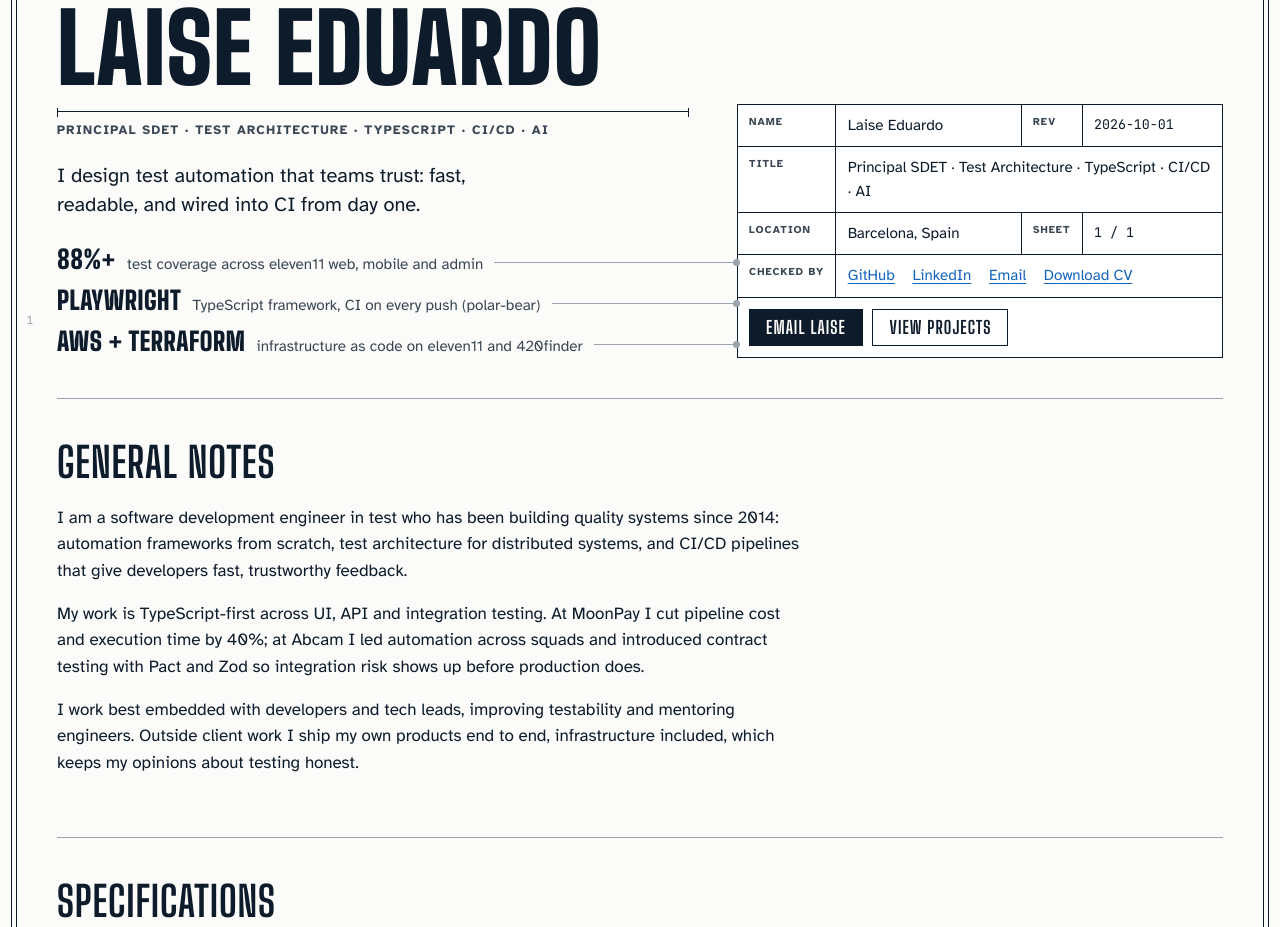
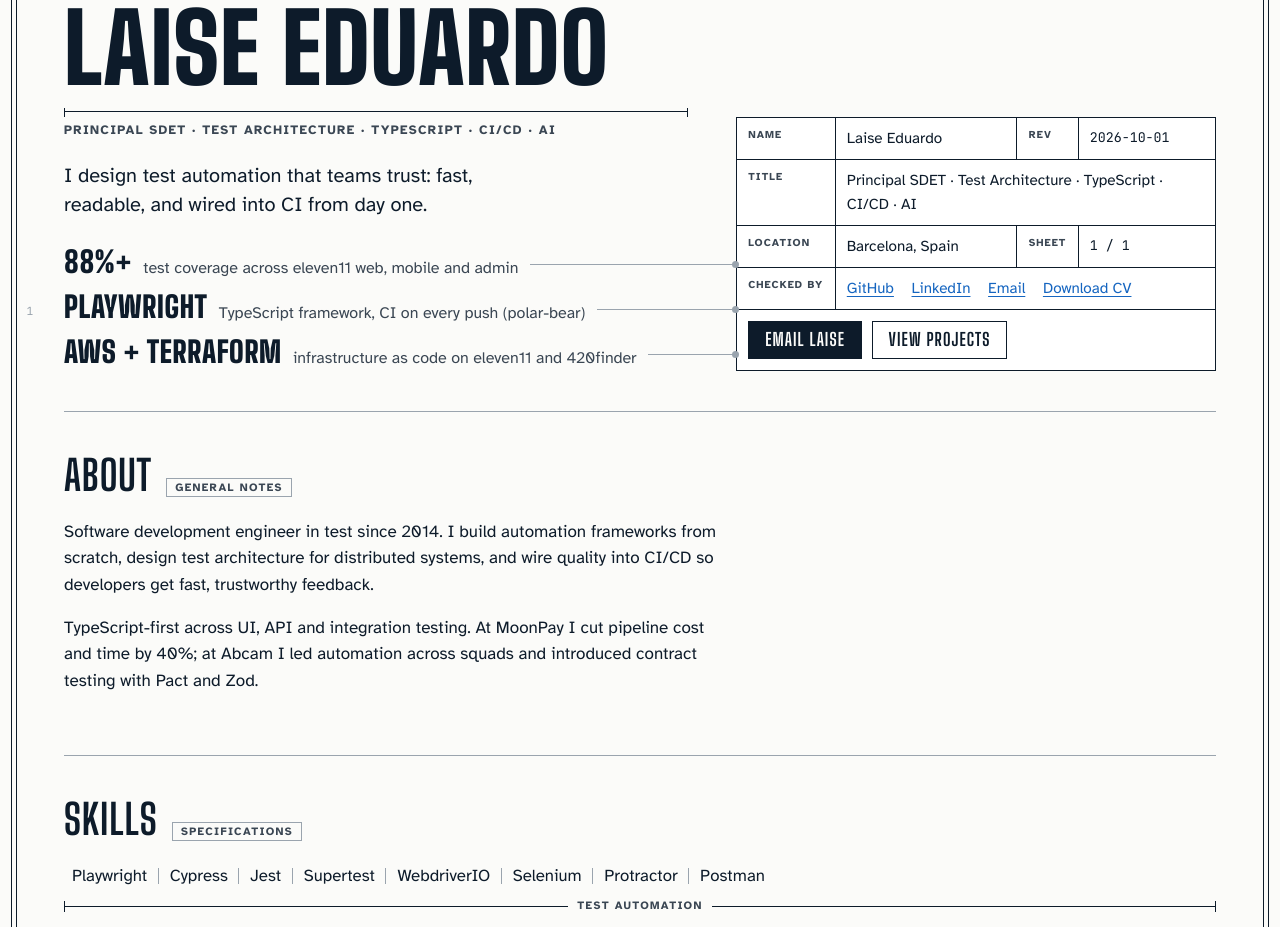
Before and after one commit to LaiseEduardo/laise-eduardo.com, a website with bundled scripts: page site/index.html in a window 1280 px wide. Shown: the part 173-1100 px from the top of the page. Built offline with nearby package versions, Linux system fonts and the light colour scheme.

Commit message:
design: cap drawing width on wide screens, plain section headings with drawing notes, shorter about
Co-Authored-By: Claude Fable 5.1 <noreply@anthropic.com>

```diff
--- a/site/content.js
+++ b/site/content.js
@@ -16,9 +16,8 @@ const content = {
     { value: 'AWS + Terraform', label: 'infrastructure as code on eleven11 and 420finder', href: 'https://github.com/LaiseEduardo/eleven11/tree/main/terraform' },
   ],
   about: [
-    'I am a software development engineer in test who has been building quality systems since 2014: automation frameworks from scratch, test architecture for distributed systems, and CI/CD pipelines that give developers fast, trustworthy feedback.',
-    'My work is TypeScript-first across UI, API and integration testing. At MoonPay I cut pipeline cost and execution time by 40%; at Abcam I led automation across squads and introduced contract testing with Pact and Zod so integration risk shows up before production does.',
-    'I work best embedded with developers and tech leads, improving testability and mentoring engineers. Outside client work I ship my own products end to end, infrastructure included, which keeps my opinions about testing honest.',
+    'Software development engineer in test since 2014. I build automation frameworks from scratch, design test architecture for distributed systems, and wire quality into CI/CD so developers get fast, trustworthy feedback.',
+    'TypeScript-first across UI, API and integration testing. At MoonPay I cut pipeline cost and time by 40%; at Abcam I led automation across squads and introduced contract testing with Pact and Zod.',
   ],
   skills: [
     { group: 'Test automation', items: ['Playwright', 'Cypress', 'Jest', 'Supertest', 'WebdriverIO', 'Selenium', 'Protractor', 'Postman'] },
--- a/site/main.js
+++ b/site/main.js
@@ -50,13 +50,13 @@ const hero = () => html`
 
 const about = () => html`
 <section id="about" aria-labelledby="h-about">
-  <h2 id="h-about">General notes</h2>
+  <h2 id="h-about">About <span class="note">General notes</span></h2>
   <div class="prose">${list(content.about, p => html`<p>${esc(p)}</p>`)}</div>
 </section>`;
 
 const skills = () => html`
 <section id="skills" aria-labelledby="h-skills">
-  <h2 id="h-skills">Specifications</h2>
+  <h2 id="h-skills">Skills <span class="note">Specifications</span></h2>
   <dl class="dims">
     ${list(content.skills, g => html`
     <div class="dim-row">
@@ -68,7 +68,7 @@ const skills = () => html`
 
 const experience = () => html`
 <section id="experience" aria-labelledby="h-exp">
-  <h2 id="h-exp">Revision history</h2>
+  <h2 id="h-exp">Experience <span class="note">Revision history</span></h2>
   <table class="rev">
     <thead><tr><th scope="col">Rev</th><th scope="col">Period</th><th scope="col">Description</th></tr></thead>
     <tbody>
@@ -87,7 +87,7 @@ const experience = () => html`
 
 const projects = () => html`
 <section id="projects" aria-labelledby="h-projects">
-  <h2 id="h-projects">Detail views</h2>
+  <h2 id="h-projects">Projects <span class="note">Detail views</span></h2>
   <div class="details">
     ${list(content.projects, (p, i) => html`
     <article class="detail${i === 0 ? ' headline' : ''}" aria-labelledby="p-${i}">
@@ -108,7 +108,7 @@ const projects = () => html`
 
 const contact = () => html`
 <section id="contact" aria-labelledby="h-contact">
-  <h2 id="h-contact">Issue for review</h2>
+  <h2 id="h-contact">Contact <span class="note">Issue for review</span></h2>
   <div class="contact-row">
     <p class="pitch">Open to QA engineering and test-automation roles, on-site in Barcelona or remote.</p>
     <p><a class="btn primary" href="mailto:${esc(content.email)}">${esc(content.email)}</a></p>
--- a/site/styles.css
+++ b/site/styles.css
@@ -89,6 +89,8 @@ h1, h2, h3 {
   padding: 1.75rem var(--gutter) var(--gutter);
   min-height: calc(100vh - 2 * var(--gutter));
 }
+/* the frame fills the window; the drawing itself is capped so leaders and measures stay short */
+.sheet > .top, .sheet > main, .sheet > footer { max-width: 72rem; margin-inline: auto; width: 100%; }
 
 .zones {
   position: absolute;
@@ -170,8 +172,8 @@ h1, h2, h3 {
   display: flex; flex-wrap: wrap; align-items: baseline; gap: 0.35rem 0.7rem;
   color: var(--ink); text-decoration: none;
 }
-.callouts strong { font-family: var(--display); font-size: 1.6rem; font-weight: 900; letter-spacing: 0.02em; text-transform: uppercase; line-height: 1; }
-.callouts span { color: var(--ink-2); font-size: 0.95rem; }
+.callouts strong { font-family: var(--display); font-size: 1.85rem; font-weight: 900; letter-spacing: 0.02em; text-transform: uppercase; line-height: 1; }
+.callouts span { color: var(--ink-2); font-size: 1rem; }
 .callouts a:hover span, .callouts a:focus-visible span { color: var(--ink); }
 
 /* leader: a rule that runs from the claim to the title block, dot at the target end */
@@ -231,9 +233,10 @@ h1, h2, h3 {
 main > section { padding: 2.75rem 0; border-bottom: 1px solid var(--rule); }
 main > section:last-child { border-bottom: 0; }
 
-h2 { font-size: clamp(1.9rem, 4vw, 2.6rem); font-weight: 700; margin-bottom: 1.4rem; }
+h2 { font-size: clamp(1.9rem, 4vw, 2.6rem); font-weight: 700; margin-bottom: 1.4rem; display: flex; align-items: baseline; gap: 0.9rem; flex-wrap: wrap; }
+h2 .note { font-family: var(--body); font-size: 0.7rem; font-weight: 700; letter-spacing: 0.12em; color: var(--ink-2); border: 1px solid var(--rule); padding: 0.2rem 0.5rem; }
 
-.prose { max-width: 68ch; }
+.prose { max-width: 60ch; }
 .prose p { margin: 0 0 1em; }
 
 /* specifications: each group is a dimension line — items are the dimensioned span,
```
Also changed, not shown: tests/smoke.spec.js (+20 -0 lines), .impeccable/review/desktop.png, .impeccable/review/mobile.png, .impeccable/review/wide.png (added).
